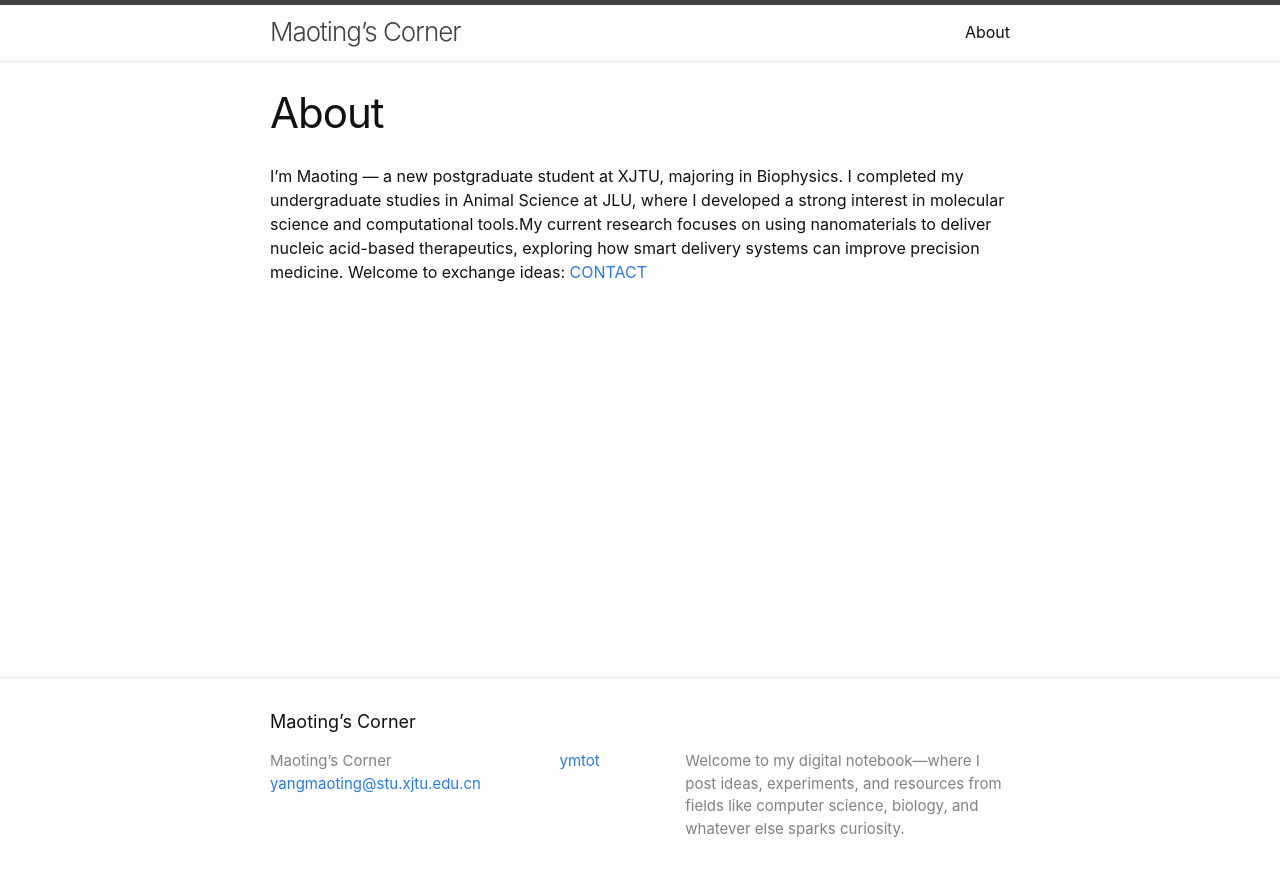
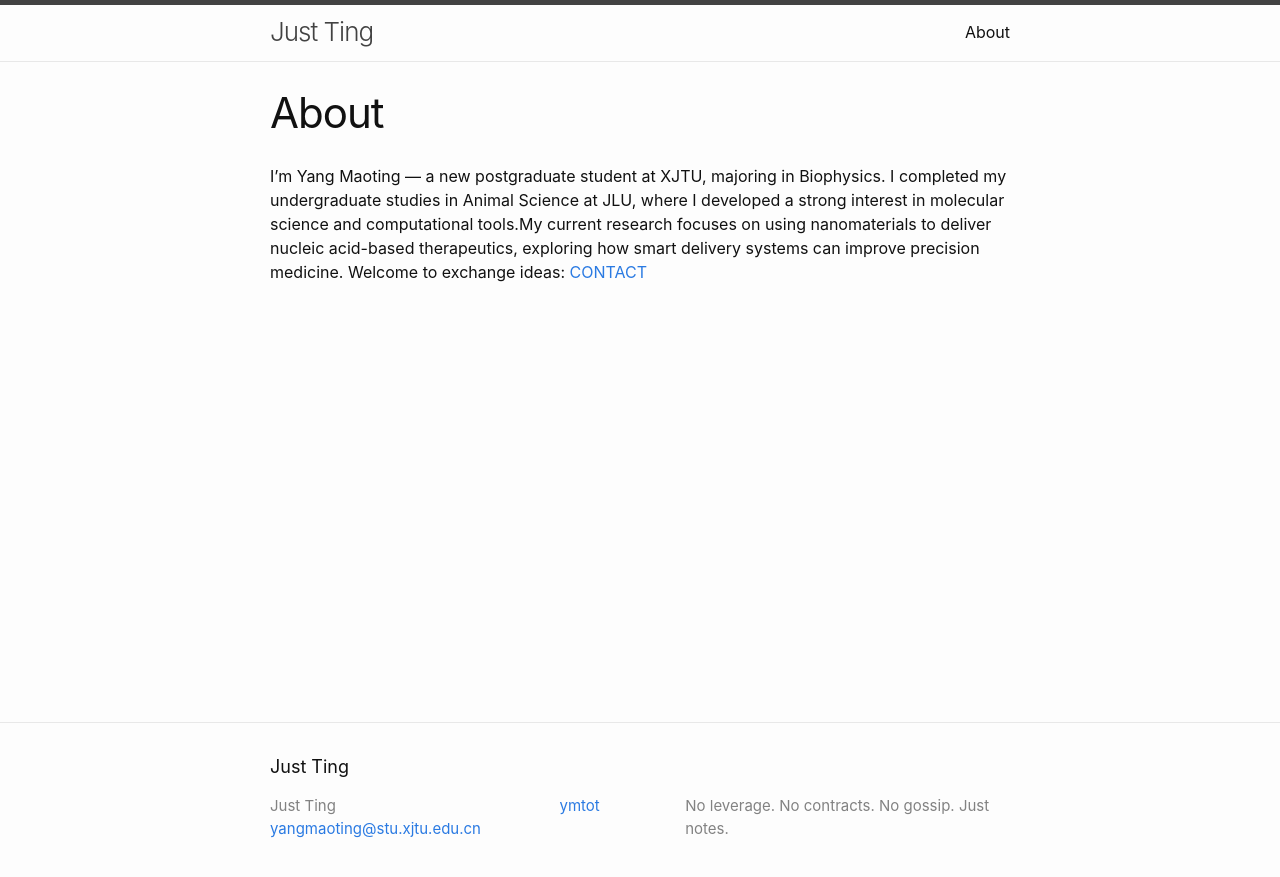
Before and after one commit to ymtot/ymtot.github.io, a Jekyll site: the page built from about.markdown, in a window 1280 px wide. Shown: the top 877 px of the page. Built offline with Jekyll 4.4.1, drawn with Linux system fonts in a browser that asks for light colours.

Commit message:
updata: new post

```diff
--- a/_config.yml
+++ b/_config.yml
@@ -18,10 +18,10 @@
 # You can create any custom variable you would like, and they will be accessible
 # in the templates via {{ site.myvariable }}.
 
-title: Maoting’s Corner
+title: Just Ting
 email: yangmaoting@stu.xjtu.edu.cn
 description: >- # this means to ignore newlines until "baseurl:"
-  Welcome to my digital notebook—where I post ideas, experiments, and resources from fields like computer science, biology, and whatever else sparks curiosity.
+  No leverage. No contracts. No gossip. Just notes.
 baseurl: "" # the subpath of your site, e.g. /blog
 url: "" # the base hostname & protocol for your site, e.g. http://example.com
 #twitter_username: jekyllrb
--- a/about.markdown
+++ b/about.markdown
@@ -4,4 +4,4 @@ title: About
 permalink: /about/
 ---
 
-I’m Maoting — a new postgraduate student at XJTU, majoring in Biophysics. I completed my undergraduate studies in Animal Science at JLU, where I developed a strong interest in molecular science and computational tools.My current research focuses on using nanomaterials to deliver nucleic acid-based therapeutics, exploring how smart delivery systems can improve precision medicine. Welcome to exchange ideas: [CONTACT](mailto:cutyting@outlook.com)
+I’m Yang Maoting — a new postgraduate student at XJTU, majoring in Biophysics. I completed my undergraduate studies in Animal Science at JLU, where I developed a strong interest in molecular science and computational tools.My current research focuses on using nanomaterials to deliver nucleic acid-based therapeutics, exploring how smart delivery systems can improve precision medicine. Welcome to exchange ideas: [CONTACT](mailto:cutyting@outlook.com)
```
Also changed, not shown: _posts/2026-11-16-zif8-ml-pipeline.md (added, +57 -0 lines).
